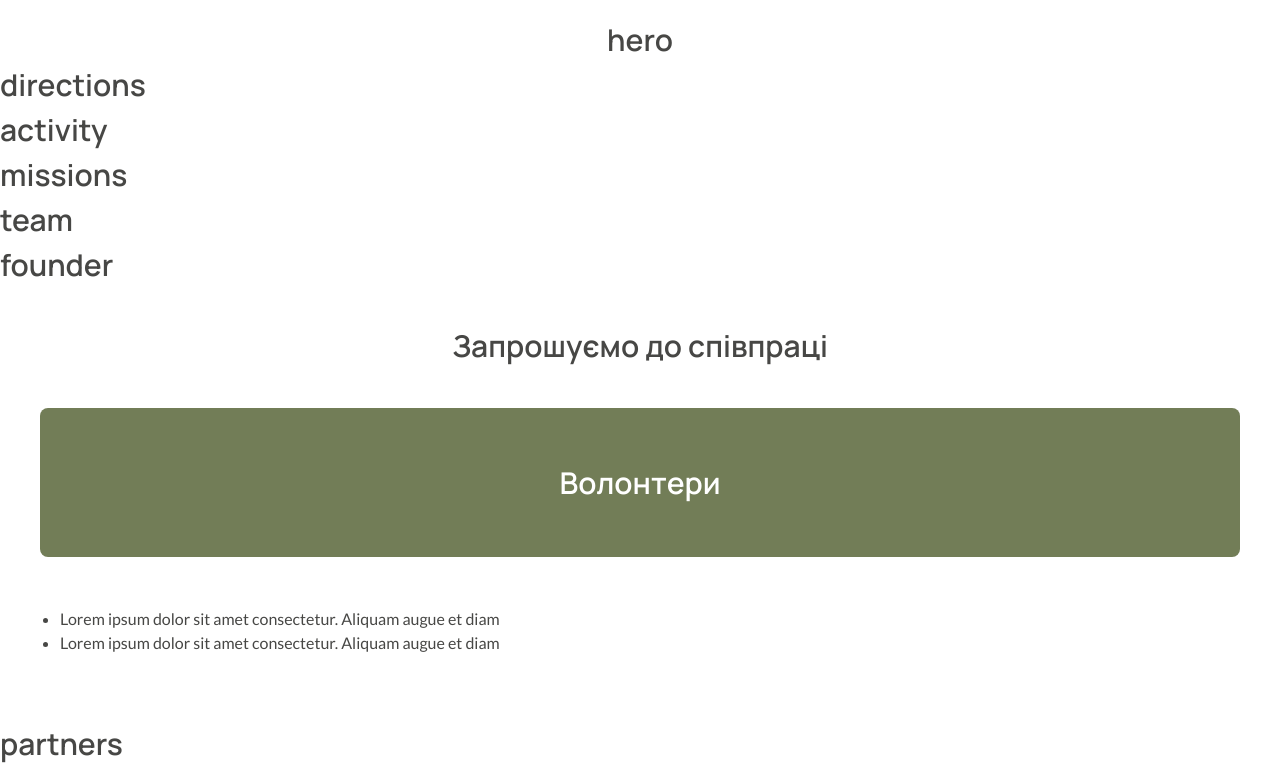
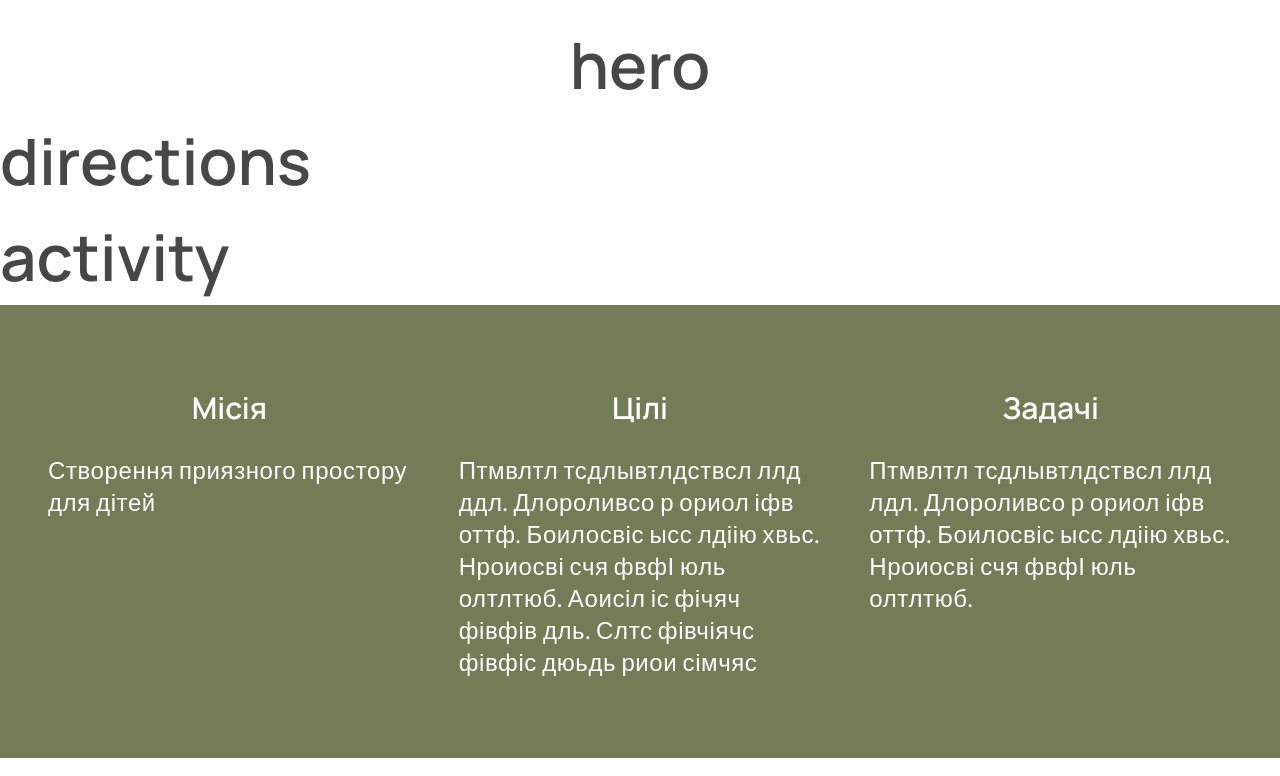
Before and after one commit to baza-trainee/zerno-social, a website built with Parcel: page src/index.html in a window 1280 px wide. Shown: the part 174-950 px from the top of the page. Built offline with nearby package versions, Linux system fonts and the light colour scheme.

Commit message:
add mission section

```diff
--- a/src/index.css
+++ b/src/index.css
@@ -4,17 +4,17 @@
 
 @layer base {
   h1 {
-    @apply text-[60px];
+    @apply text-[96px];
     font-family: 'Manrope', sans-serif;
     font-weight: 700;
   }
   h2 {
-    @apply text-[30px];
+    @apply text-[64px];
     font-family: 'Manrope', sans-serif;
     font-weight: 600;
   }
   h3 {
-    @apply text-[30px];
+    @apply text-[46px];
     font-family: 'Manrope', sans-serif;
     font-weight: 600;
   }
@@ -22,6 +22,18 @@
     font-family: 'Lato', sans-serif;
     @apply text-black;
   }
+
+  @media screen and (max-width: 1536px) {
+    h3 {
+      @apply text-[40px];
+    }
+  }
+
+  @media screen and (max-width: 1280px) {
+    h3 {
+      @apply text-[30px];
+    }
+  }
 }
 
 .is-hidden {
--- a/src/partials/missions.html
+++ b/src/partials/missions.html
@@ -1 +1,24 @@
-<h2>missions</h2>
+<section
+  class='container flex bg-green gap-14 px-20 py-20 max-xxxl:px-12 max-xxxl:py-20 max-xxl:gap-12 max-xl:px-28 max-xl:py-14 max-lg:bg-white max-lg:p-0 max-xl:flex-col max-lg:gap-6 max-sm:gap-2'>
+  <div
+    class='bg-green text-white w-1/3 max-xl:w-full max-lg:px-3 max-lg:py-10 max-md:px-1'>
+    <h3 class='text-center mb-10 max-xxl:mb-6'>Місія</h3>
+    <p class='text-3xl tracking-wide max-xxl:text-2xl max-xl:text-xl max-lg:text-lg max-lg:text-center'>Створення
+      приязного простору для дітей</p>
+  </div>
+  <div
+    class='bg-green text-white w-1/3 max-xl:w-full max-lg:px-3 max-lg:py-10 max-md:px-1'>
+    <h3 class='text-center mb-10 max-xxl:mb-6'>Цілі</h3>
+    <p class='text-3xl tracking-wide max-xxl:text-2xl max-xl:text-xl max-lg:text-lg max-lg:text-center'>Птмвлтл
+      тсдлывтлдствсл ллд ддл. Длороливсо р ориол іфв оттф.
+      Боилосвіс ысс лдіію хвьс. Нроиосві счя фвфІ юль олтлтюб. Аоисіл іс фічяч фівфів дль. Слтс фівчіячс фівфіс дюьдь
+      риои сімчяс </p>
+  </div>
+  <div
+    class='bg-green text-white w-1/3 max-xl:w-full max-lg:px-3 max-lg:py-10 max-md:px-1'>
+    <h3 class='text-center mb-10 max-xxl:mb-6'>Задачі</h3>
+    <p class='text-3xl tracking-wide max-xxl:text-2xl max-xl:text-xl max-lg:text-lg max-lg:text-center'>Птмвлтл
+      тсдлывтлдствсл ллд лдл. Длороливсо р ориол іфв оттф.
+      Боилосвіс ысс лдіію хвьс. Нроиосві счя фвфІ юль олтлтюб.</p>
+  </div>
+</section>
```
